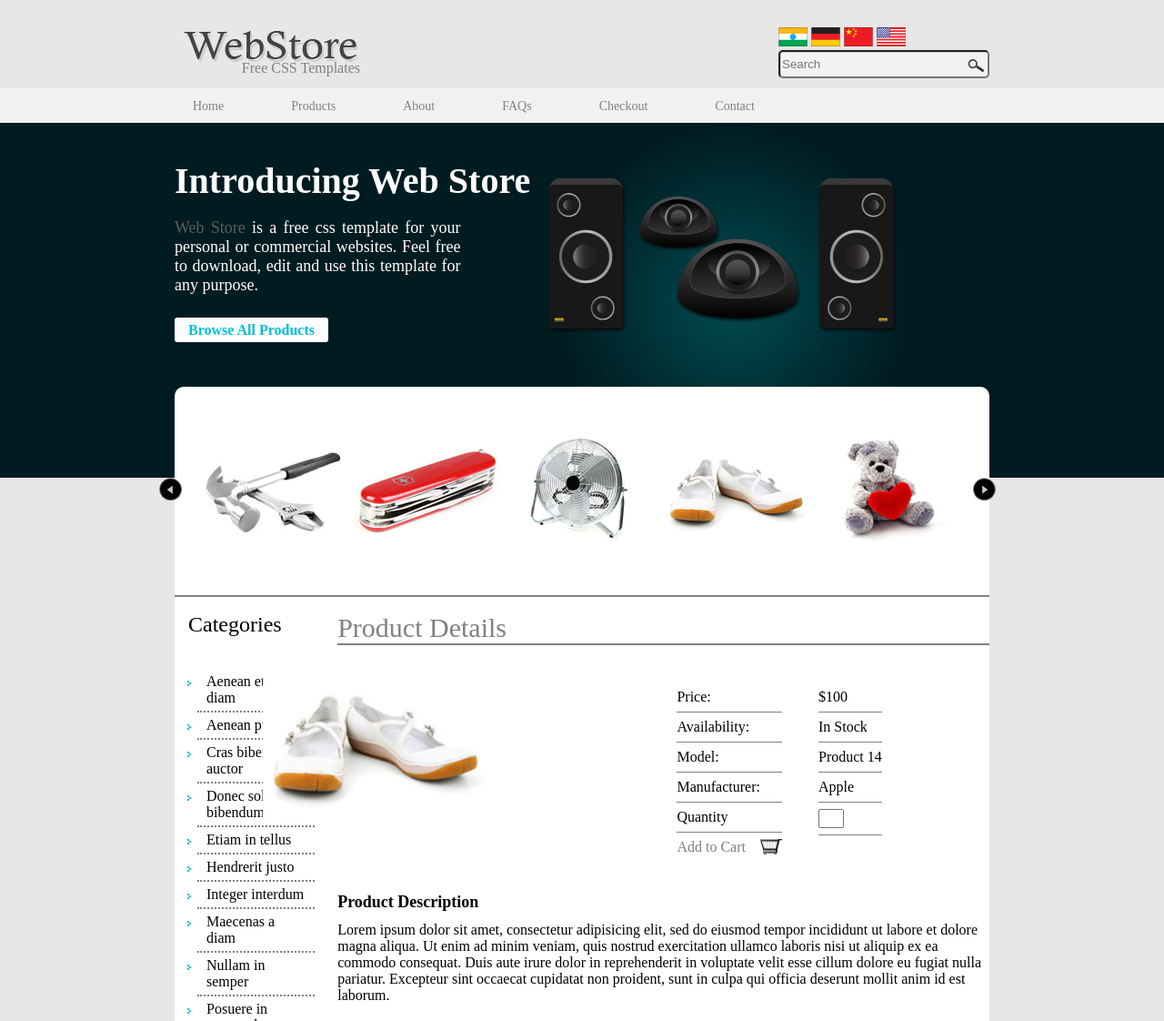
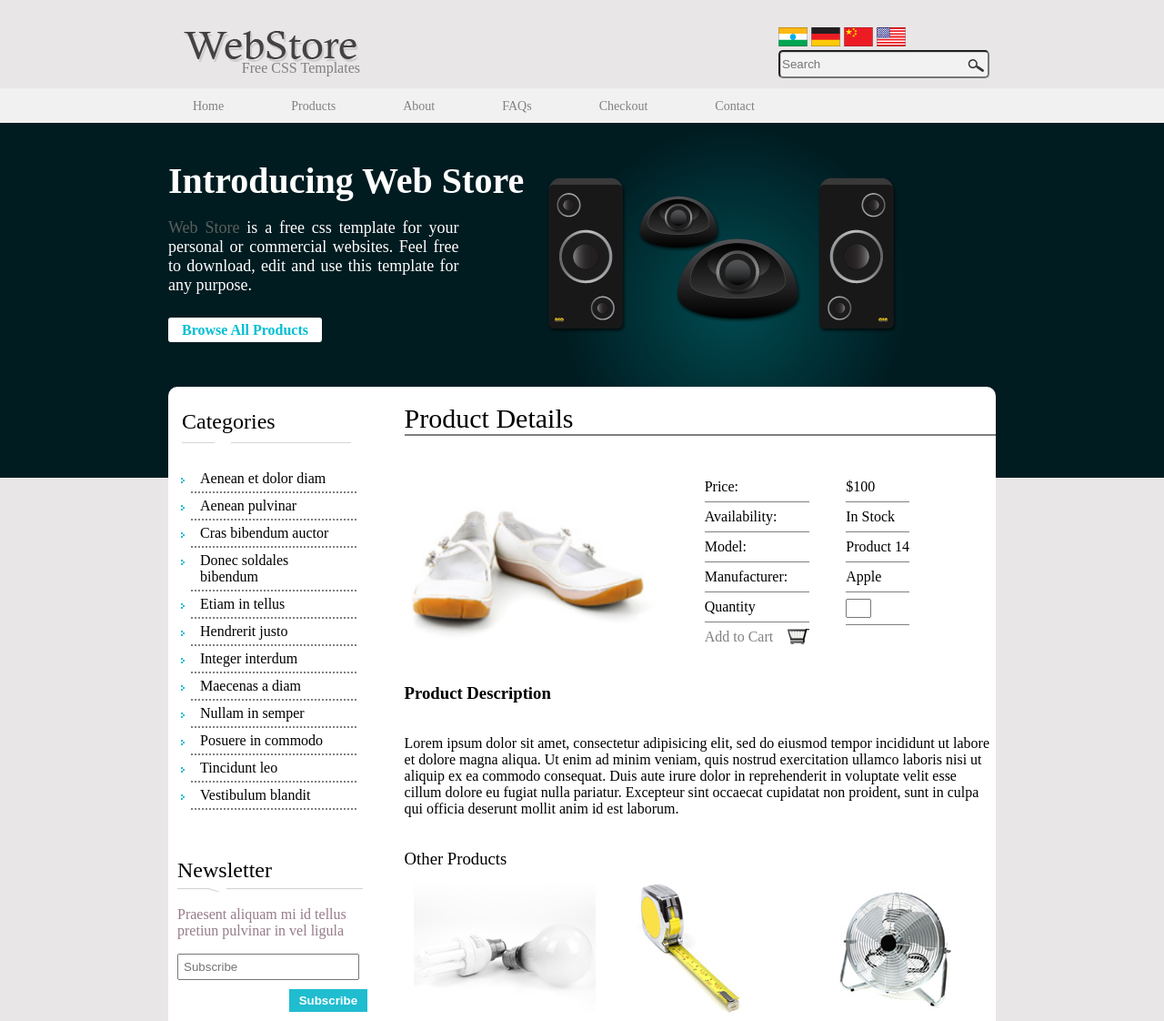
Before and after one commit to Vlad0395/02, a plain HTML site: page pages/product.html in a window 1280 px wide. Shown: the top 1122 px of the page at 91% size. Drawn offline with Linux system fonts and the light colour scheme.

Commit message:
adaptation_css_and_change_html_css

```diff
--- /dev/null
+++ b/css/adaptation_style_1366x780.css
@@ -0,0 +1,39 @@
+@media screen and (max-width: 1366px) {
+
+	.width_section,
+	.gallery_slider,
+	.main
+	 {
+		width:910px;
+
+	}
+	.footer{
+		width: 920px;
+	}
+	.sidebarRight
+	{
+		width: 260px;
+	}
+	.img_slider{
+		margin-top: -100px;
+	}
+	.product_img img {
+	width: 150%;
+	position: relative;
+	top: -5px;
+	left: -100px;
+	}
+	.form {
+		width: 610px;
+	}
+	.form_send{{
+		width: 300px;
+	}
+	.contacts {
+	width: 260px;
+	margin-left: 130px;
+	}
+	.footer a{
+		font-size: 2px;
+	}
+}
--- a/css/style.css
+++ b/css/style.css
@@ -103,8 +103,6 @@ h2 {
 	padding: 5px  15px;
 	border-radius: 3px;
 }
-
-
 .gallery_slider {
 	display: flex;
 	justify-content: center;
@@ -128,9 +126,7 @@ h2 {
 }
 aside li {
 	list-style-image: url(../img/templatemo_list_01.png);
-
 	padding: 5px 10px;
-
 }
 .main{
 	width: 70%;
@@ -205,7 +201,7 @@ footer {
 	width: 330px;
 }
 .nav_footer{
-	width: 14.5%;
+	width: 20%;
 
 }
 
@@ -222,6 +218,7 @@ footer {
 .nav_footer a{
 	text-decoration: none;
 	color: #967B89;
+	font-size: 14px;
 }
 .nav_footer h2,
 .about h2{
--- a/css/style_contact.css
+++ b/css/style_contact.css
@@ -1,9 +1,8 @@
-.content_contact{
-	margin: 0;
-	padding-top:2.5%;
-	background: -webkit-linear-gradient(top, white 98%, #E8E6E7);
+.contact{
+
+	padding-top:3.5%;
 	padding-bottom: 5%;
-	width: 80%;
+
 
 }
 .form{
@@ -11,7 +10,7 @@
 	justify-content: space-between;
 	width: 60%
 }
-.content_contact h2{
+.contact h2{
 	color:black;
 	font-size: 28px;
 	border-bottom: 1px solid grey;
@@ -48,7 +47,7 @@
 	right: -200px;
 }
 iframe {
-	width: 100%;
+	width: 98%;
 }
 .img_slid{
 	float: left;
@@ -59,3 +58,12 @@ iframe {
 	width: 100%;
 	margin-top: 15px;
 }
+.sidebarRight {
+	border-top-left-radius: 10px;
+}
+.content {
+	border-top-right-radius:10px;
+}
+.main {
+	margin-top: -100px;
+}
--- a/css/style_product.css
+++ b/css/style_product.css
@@ -1,18 +1,17 @@
-.content_product{
-	margin: 0;
+.products{
 	padding-top:3%;
-	background: -webkit-linear-gradient(top, white 98%, #E8E6E7);
 	padding-bottom: 3%;
-	width: 80%;
+	padding-left: 3%;
 }
 article {
 	display: flex;
 	justify-content: center;
 	position: relative;
 }
-.content_product h2 {
+.products h2 {
 	font-size: 30px;
 	border-bottom: 2px solid grey;
+	color: black
 }
 .product_img {
 	width: 30%;
@@ -23,9 +22,7 @@ article {
 	top: -25px;
 	left: -200px;
 }
-.info_product {
 
-}
 .info_product ul {
 	float: left;
 
@@ -58,7 +55,7 @@ article {
 	display: flex;
 	justify-content: center;
 }
-.content_product h3 {
+.product h3 {
 	font-size: 18px;
 	margin-bottom: -5px;
 }
@@ -69,3 +66,12 @@ article {
 a:hover {
 	color: black;
 }
+.sidebarRight {
+	border-top-left-radius: 10px;
+}
+.content {
+	border-top-right-radius:10px;
+}
+.main {
+	margin-top: -100px;
+}
--- a/pages/product.html
+++ b/pages/product.html
@@ -4,6 +4,7 @@
 	<title></title>
 	<link rel="stylesheet" type="text/css" href="../css/style.css">
 	<link rel="stylesheet" type="text/css" href="../css/style_product.css">
+	<link rel="stylesheet" type="text/css" href="../css/adaptation_style_1366x780.css">
 </head>
 <body>
 	<header>
@@ -42,7 +43,7 @@
 				</li>
 				<li><a href="#">FAQs</a></li>
 				<li><a href="#">Checkout</a></li>
-				<li><a href="#">Contact</a></li>
+				<li><a href="Contact.html">Contact</a></li>
 			</ul>
 		</div>
 	</nav>
@@ -61,7 +62,7 @@
 		</div>
 		<br class="clear"></br>
 	</section>
-	<section class="img_slider">
+	<!-- <section class="img_slider">
 		<div class="gallery_slider">
 			<div class="arrow"><img src="../img/slideitmoo_back.png"></div>
 			<div><img src="../img/gallery/01.jpg"></div>
@@ -69,11 +70,11 @@
 			<div><img src="../img/gallery/03.jpg"></div>
 			<div><img src="../img/gallery/04.jpg"></div>
 			<!-- <div><img src="../img/gallery/05.jpg"></div>
-		 	<div><img src="../img/gallery/06.jpg"></div> -->
+		 	<div><img src="../img/gallery/06.jpg"></div>
 			<div><img src="../img/gallery/07.jpg"></div>
 			<div class="arrow"><img src="../img/slideitmoo_forward.png"></div>
 		</div>
-	</section>
+	</section> -->
 	<main class="main">
 		<aside class="sidebarRight">
 			<h2>Categories</h2>
@@ -104,7 +105,7 @@
 			</div>
 		</aside>
 
-		<div class="content_product">
+		<div class="content products">
 
 				<h2>Product Details</h2>
 				<article>
```
Also changed, not shown: index.html (+1 -0 lines), pages/Contact.html (+5 -4 lines).
